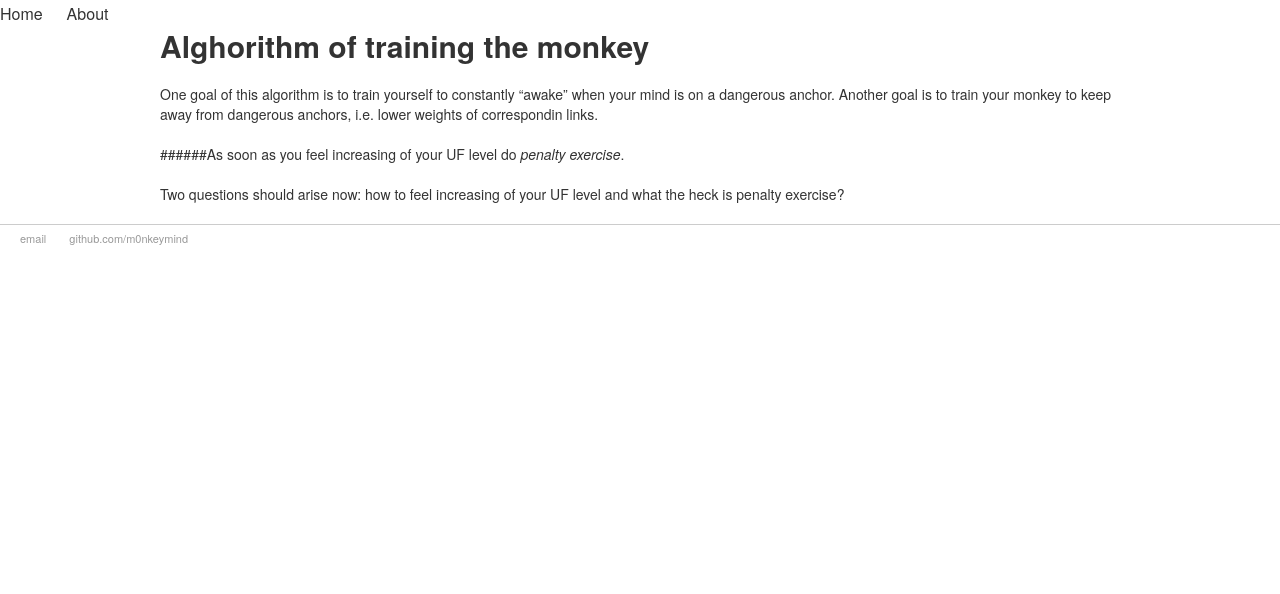
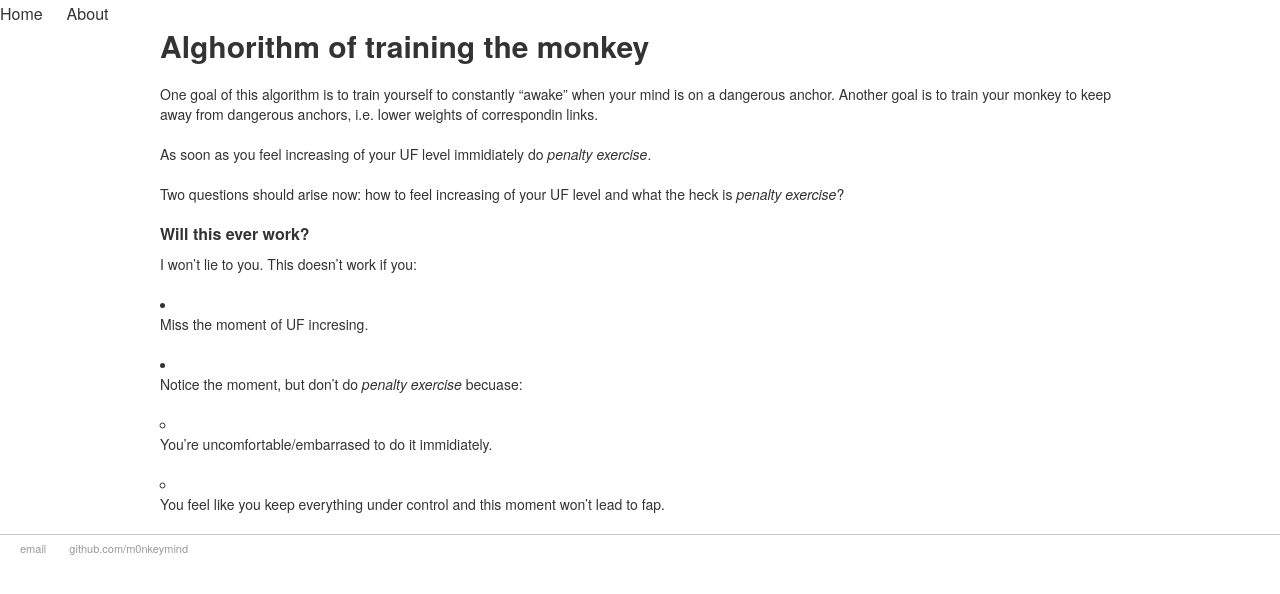
Before and after one commit to m0nkeymind/m0nkeymind.github.io, a Jekyll site: the page built from _articles/algorithm.md, in a window 1280 px wide. Shown: the top 594 px of the page. Built offline with Jekyll 4.4.1, drawn with Linux system fonts in a browser that asks for light colours.

Commit message:
will this ever work?

```diff
--- a/_articles/algorithm.md
+++ b/_articles/algorithm.md
@@ -7,9 +7,21 @@ One goal of this algorithm is to train yourself to constantly "awake" when your
 mind is on a dangerous anchor. Another goal is to train your monkey to keep away
 from dangerous anchors, i.e. lower weights of correspondin links.
 
+As soon as you feel increasing of your UF level immidiately do *penalty exercise*.
 
-######As soon as you feel increasing of your UF level do _penalty exercise_.
+Two questions should arise now: how to feel increasing of your UF level and what
+the heck is *penalty exercise*?
 
 
-Two questions should arise now: how to feel increasing of your UF level and what
-the heck is penalty exercise?
+#### Will this ever work?
+
+I won't lie to you. This doesn't work if you:
+
+* Miss the moment of UF incresing.
+
+* Notice the moment, but don't do *penalty exercise* becuase:
+
+    + You're uncomfortable/embarrased to do it immidiately.
+
+    + You feel like you keep everything under control and this moment won't lead
+      to fap.
```
